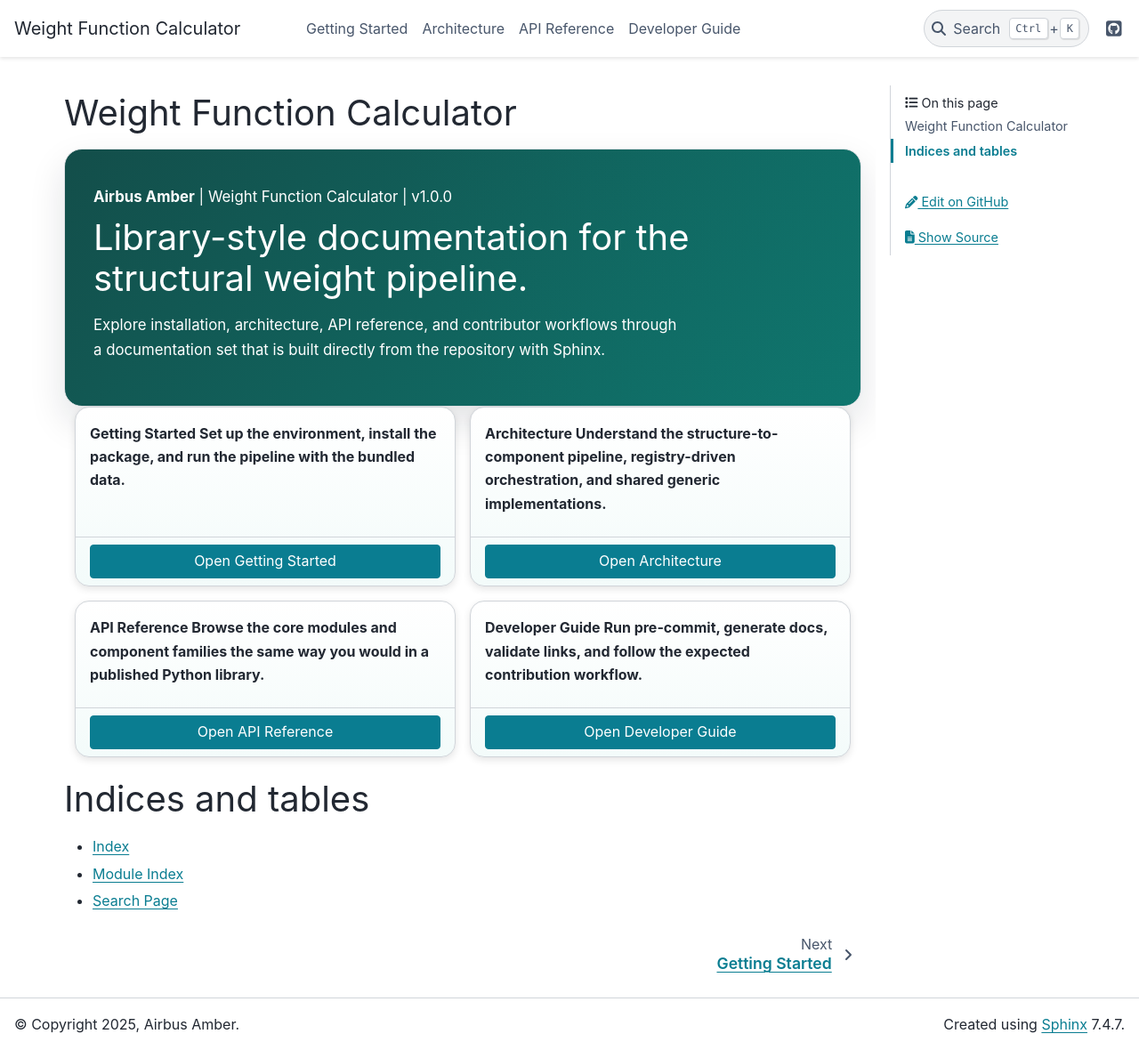
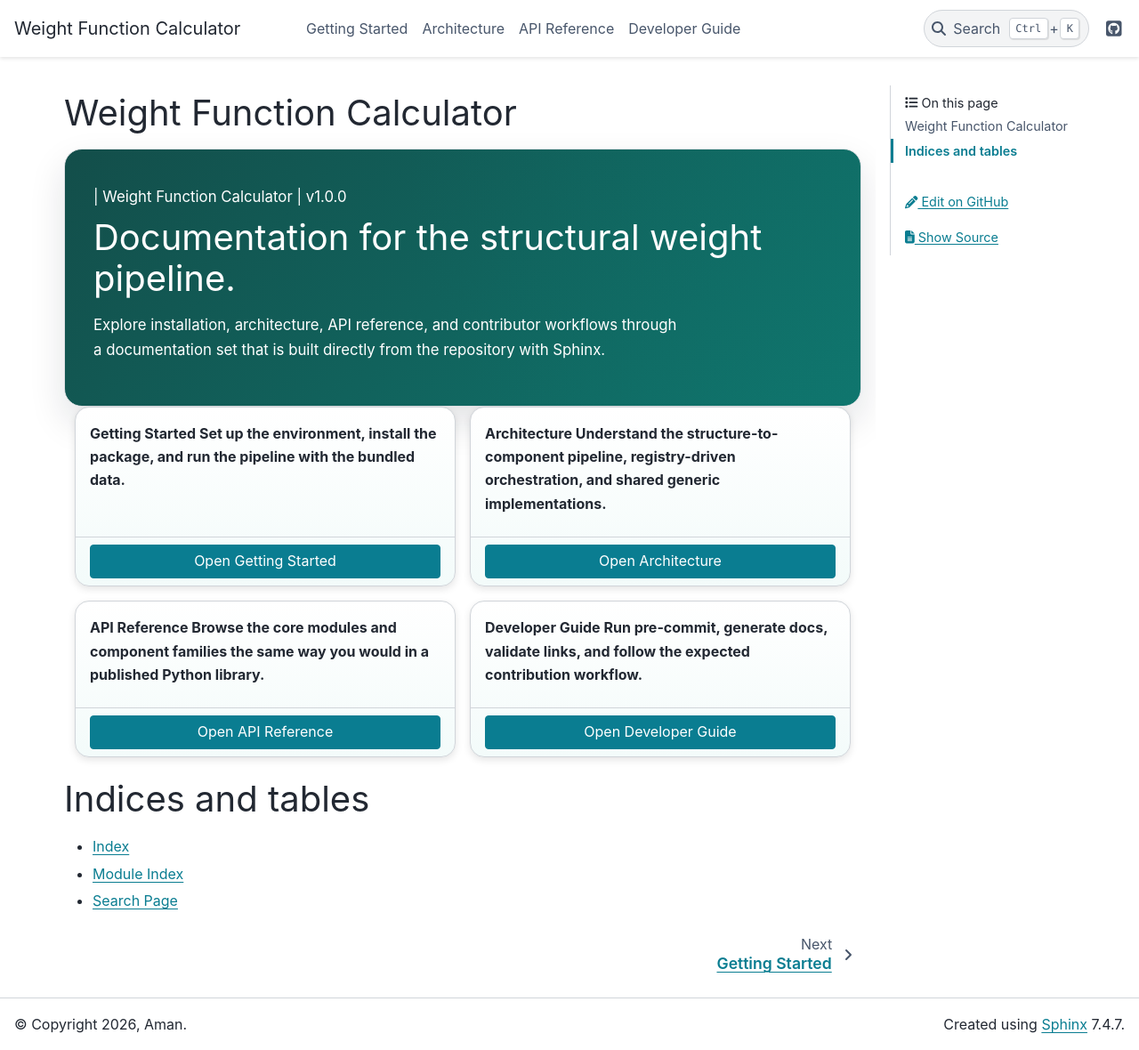
Before and after one commit to Vaman971/weight-tool, a Sphinx documentation site: the page built from docs/source/index.rst, in a window 1280 px wide and 1180 px high. Shown: the whole window at 89% size. Built offline with Sphinx 7.4.7 and the PyData theme 0.15.4, drawn with Linux system fonts in a browser that asks for light colours.

Commit message:
chore: document formating fix

```diff
--- a/docs/source/conf.py
+++ b/docs/source/conf.py
@@ -11,9 +11,9 @@ import sys
 sys.path.insert(0, os.path.abspath("../.."))
 
 # -- Project information -----------------------------------------------------
-project = "Airbus Amber - Weight Function Calculator"
-copyright = "2025, Airbus Amber"
-author = "Airbus Amber"
+project = "Weight Function Calculator"
+copyright = "2026, Aman"
+author = "Aman"
 release = "1.0.0"
 
 # -- General configuration ---------------------------------------------------
--- a/docs/source/getting_started/configuration.rst
+++ b/docs/source/getting_started/configuration.rst
@@ -35,7 +35,7 @@ defined in ``src/validation.py``:
 
 .. code-block:: python
 
-   TOLERANCE_PCT = 5.0   # percent — per the Airbus Amber spec
+   TOLERANCE_PCT = 5.0   # percent — per the spec
 
 Change this constant to tighten or relax the Pass/Fail threshold across
 all structures simultaneously.
--- a/docs/source/index.rst
+++ b/docs/source/index.rst
@@ -1,4 +1,4 @@
-.. Airbus Amber - Weight Function Calculator documentation master file
+.. Weight Function Calculator documentation master file
 
 Weight Function Calculator
 ==========================
@@ -6,8 +6,8 @@ Weight Function Calculator
 .. raw:: html
 
    <section class="wfc-hero">
-     <p><strong>Airbus Amber</strong> | Weight Function Calculator | v1.0.0</p>
-     <h1>Library-style documentation for the structural weight pipeline.</h1>
+     <p>| Weight Function Calculator | v1.0.0</p>
+     <h1>Documentation for the structural weight pipeline.</h1>
      <p>
        Explore installation, architecture, API reference, and contributor workflows
        through a documentation set that is built directly from the repository with Sphinx.
```
Also changed, not shown: 3 other files.
